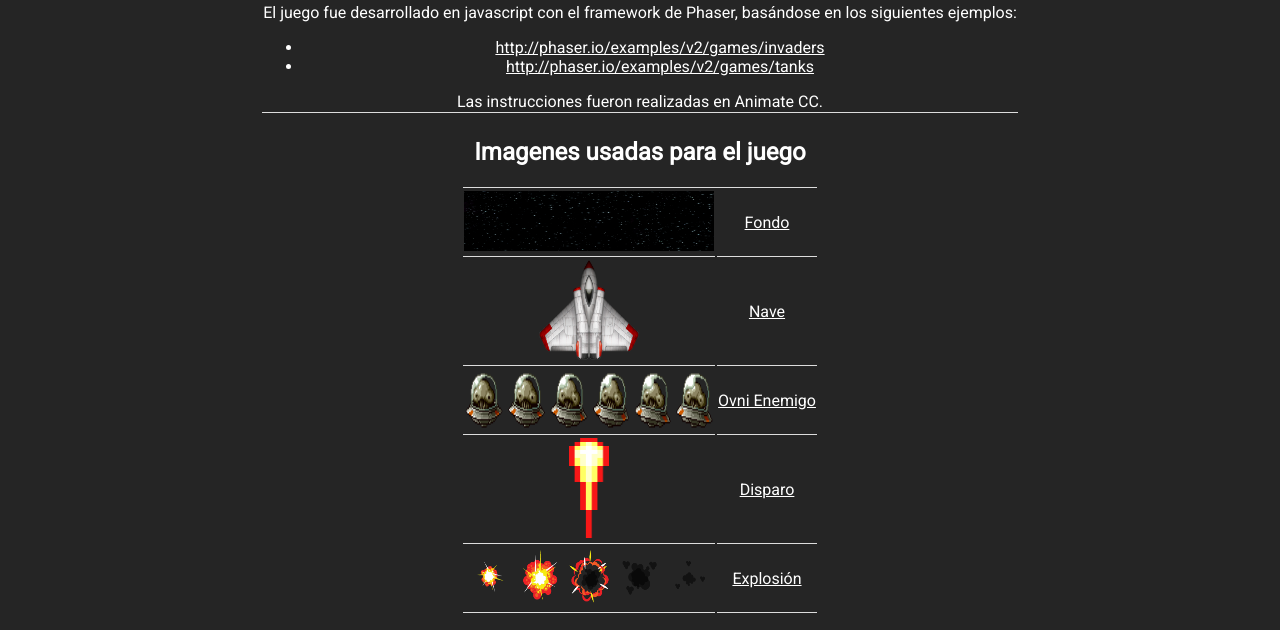
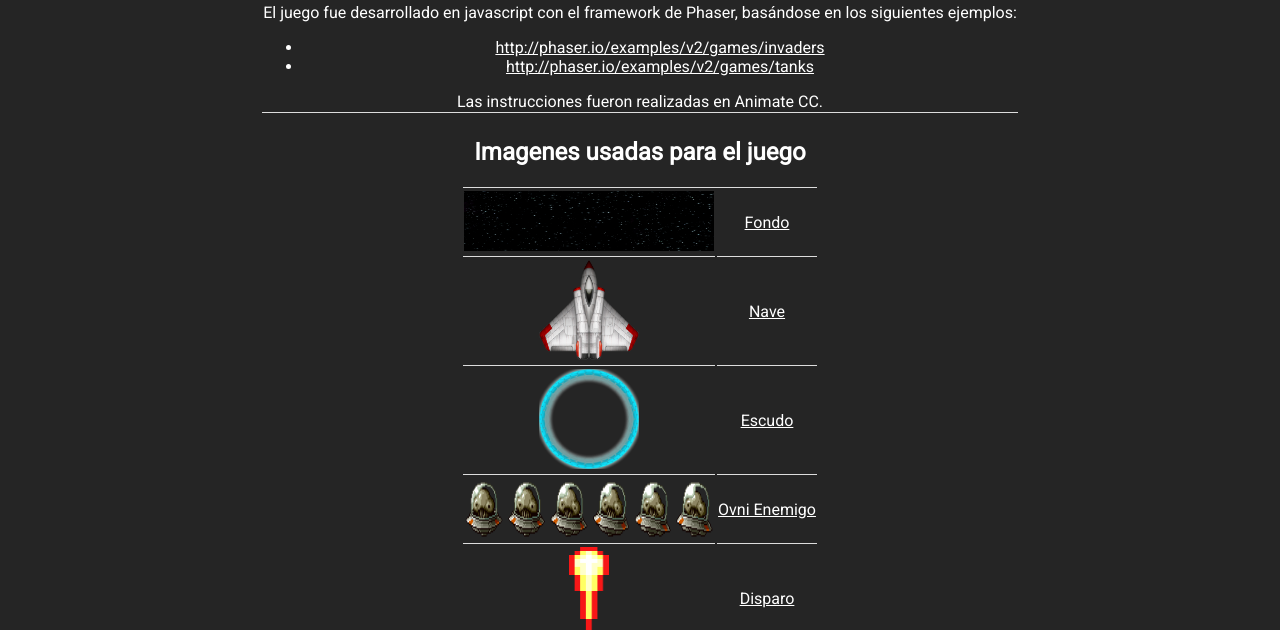
Before and after one commit to ccvacad/graficainteractiva, a plain HTML site: page acerca.html in a window 1280 px wide. Shown: the part 170-800 px from the top of the page. Drawn offline with Linux system fonts and the light colour scheme.

Commit message:
initial commit

```diff
--- a/acerca.html
+++ b/acerca.html
@@ -71,6 +71,12 @@
 				</tr>
 				<tr>
 					<td>
+						<img class="img1" src="img/shield.png">
+					</td>
+					<td><a href="http://i.imgur.com/OcVyq.png">Escudo</a></td>
+				</tr>
+				<tr>
+					<td>
 						<img class="img2" src="img/ovniSprite.png">
 					</td>
 					<td>
```
